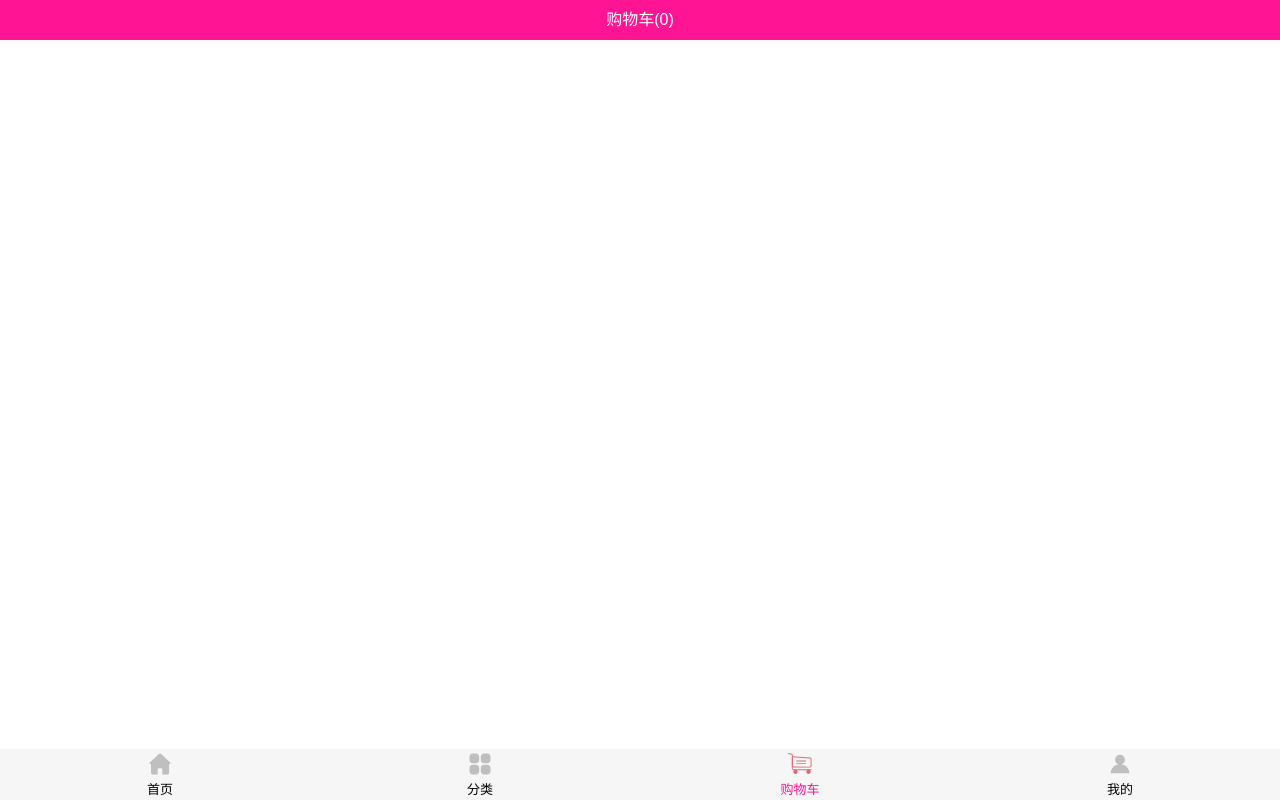
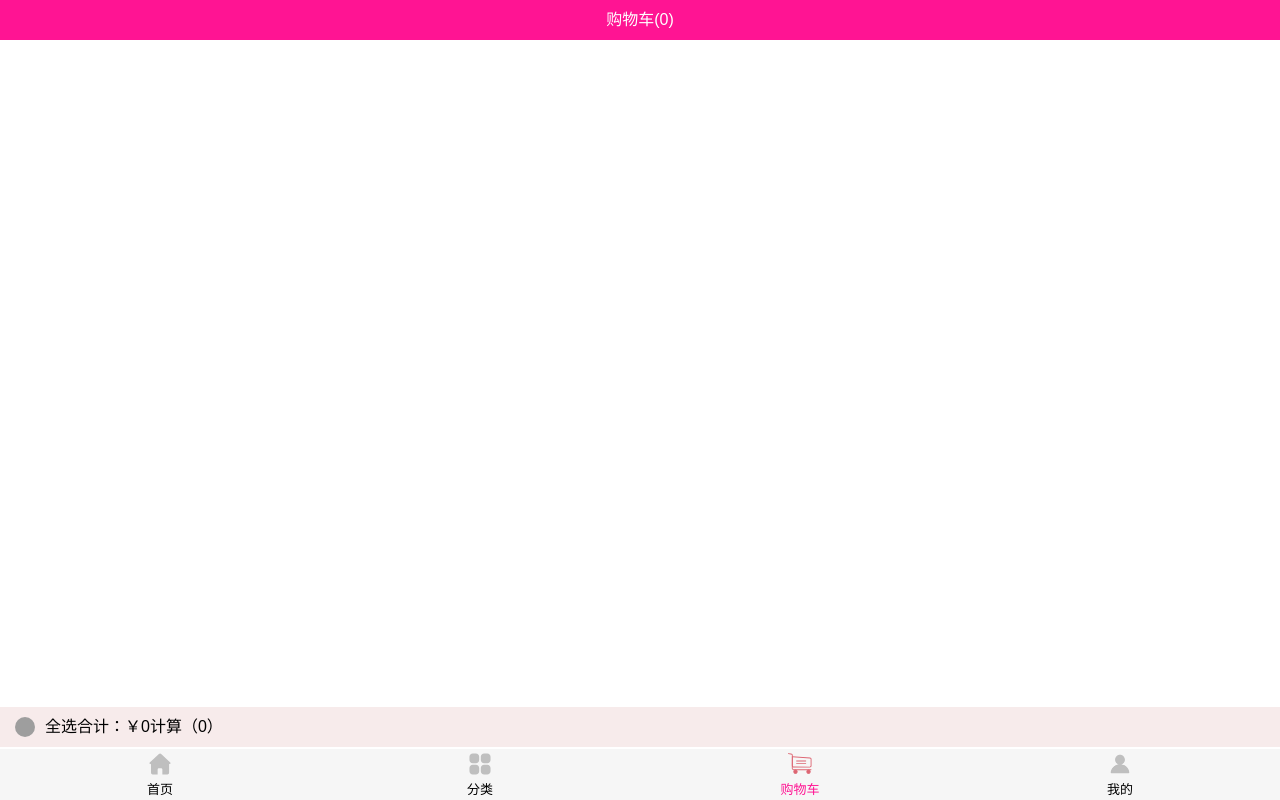
Before and after one commit to chibingning/supermall, a Vue app: page /shopcart in a window 1280 px wide. Built offline with nearby package versions, Linux system fonts and the light colour scheme; grey boxes are pictures that could not be loaded.

Commit message:
全选完成

```diff
--- a/src/network/request.js
+++ b/src/network/request.js
@@ -3,6 +3,7 @@ import axios from 'axios'
 export function request(config){
 
     const instance = axios.create({
+
 
         timeout:5000
     })
--- a/src/views/shopcart/Shopcart.vue
+++ b/src/views/shopcart/Shopcart.vue
@@ -2,18 +2,21 @@
   <div class="cart">
     <nav-bar class="cart-bar"><div slot="center">购物车({{cartLength}})</div></nav-bar>
     <cart-list />
+    <cart-bottom-bar/>
   </div>
 </template>
 
 
 <script>
+import CartBottomBar from "./childComps/CartBottomBar";
 import NavBar from "components/common/navbar/NavBar";
 import CartList from "./childComps/CartList";
 import { mapGetters } from "vuex";
 export default {
   components: {
     NavBar,
-    CartList
+    CartList,
+    CartBottomBar
   },
   computed: {
     ...mapGetters(["cartLength"])
--- /dev/null
+++ b/src/views/shopcart/childComps/CartBottomBar.vue
@@ -0,0 +1,82 @@
+<template>
+  <div >
+    <div class="bottom-bar">
+      <check-btn class="select-btn"  :is-checked ="isSelect" @click.native="allSelect"/>
+      <span class="select-text">全选</span>
+        <div>
+            合计：{{totalPrice}}
+        </div>
+        <div>
+            计算（{{calculate}}）
+        </div>
+    </div>
+
+  </div>
+</template>
+
+<script>
+import CheckBtn from "./CheckBtn";
+import {mapGetters} from "vuex"
+export default {
+  name: "CartBottomBar",
+  components: {
+    CheckBtn
+  },
+  computed:{
+      ...mapGetters(['cartList']),
+      totalPrice(){
+          return '￥'+ this.cartList.filter(item=>{
+              return item.checked
+          }).reduce((preValue,item)=>{
+              return preValue + item.newPrice * item.count
+          },0)
+      },
+      calculate(){
+          return this.cartList.filter(item=>item.checked).length
+      },
+      isSelect(){
+          if(this.cartList.length ===0) return false
+            //第一种
+            //return !(this.cartList.filter(item => !item.checked).length)
+            //第二种 建议第二种
+          return !this.cartList.find( item => !item.checked )
+            //查找不选中的 返回false
+            //第三种普通遍历
+            // let isChecked = false;
+            // for(let item of this.cartList){
+            //     if(!item.checked){
+            //         return false
+            //     }
+            // }
+            // return true
+      }
+  },
+  methods:{
+      allSelect(){
+         if(this.isSelect){
+             this.cartList.forEach(item => item.checked = false)
+         }else{
+             this.cartList.forEach(item=>item.checked = true)
+         }
+      }
+  }
+};
+</script>
+
+<style scoped>
+.bottom-bar {
+  height: 40px;
+  line-height: 40px;
+  background-color: rgb(247, 235, 235);
+  position: relative;
+  bottom: 40px;
+  display: flex;
+  align-items: center;
+}
+.select-btn {
+  margin-left: 15px;
+}
+.select-text {
+  margin-left: 5px;
+}
+</style>
```
